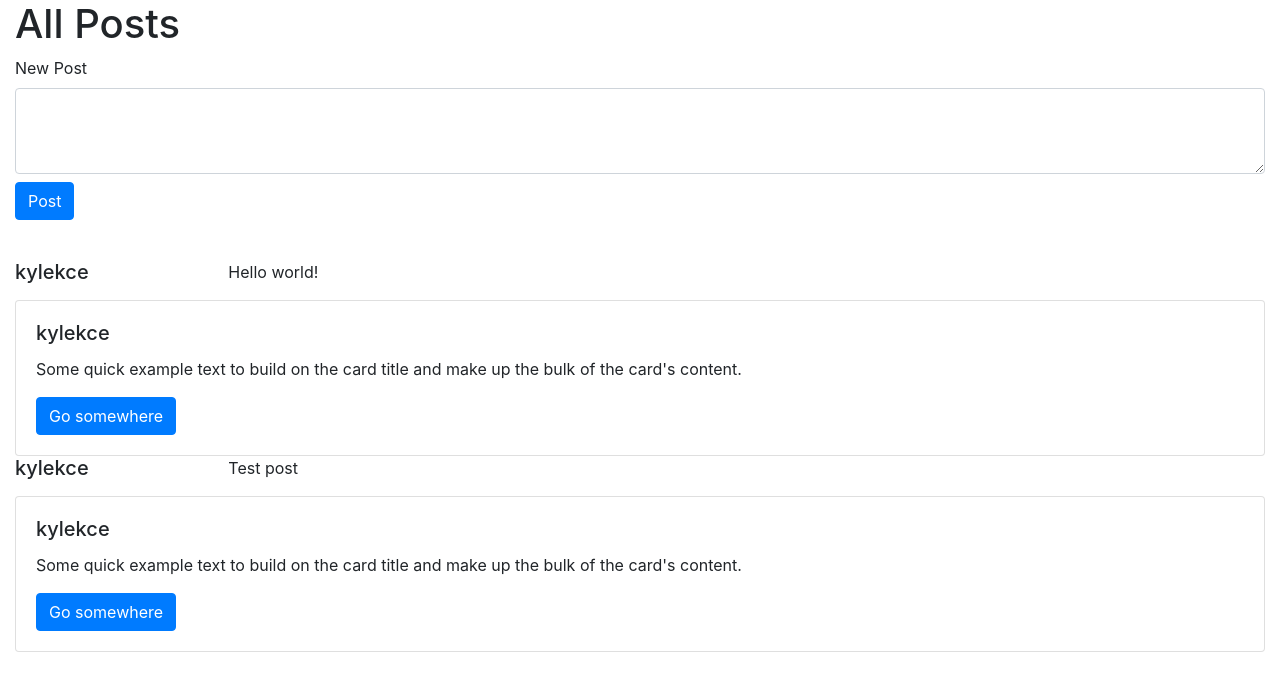
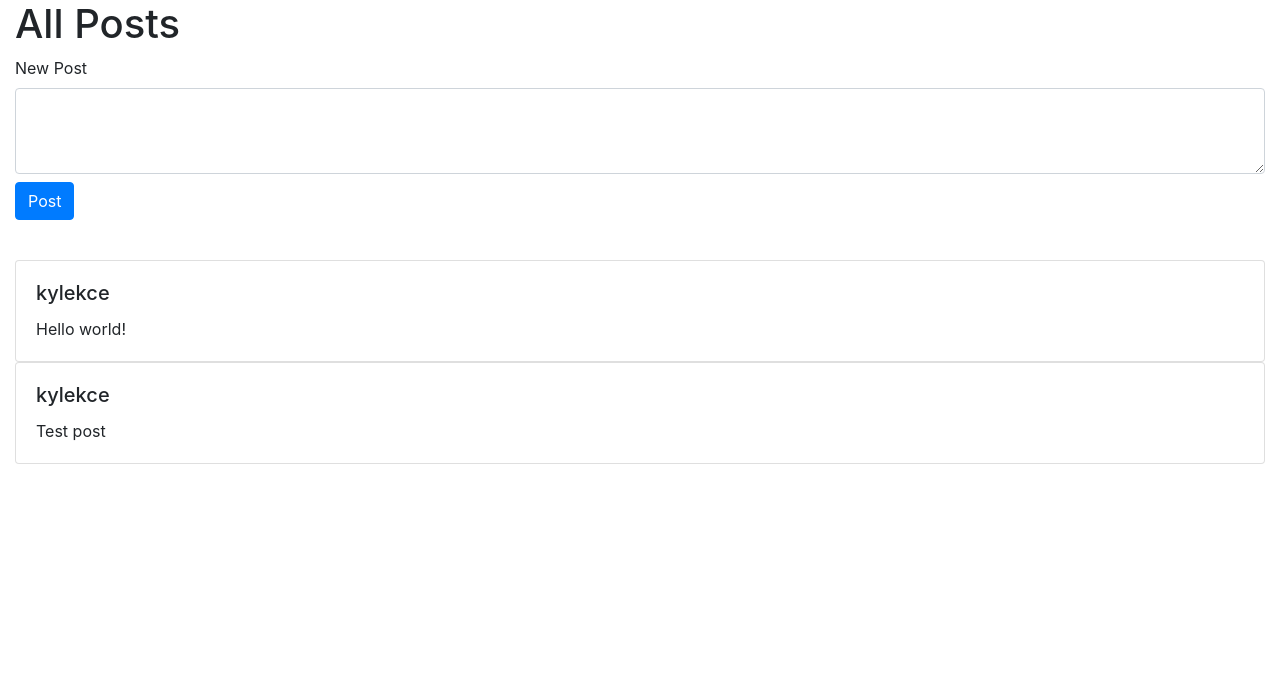
Before and after one commit to kylekce/CS50w, a Django app: page / in a window 1280 px wide. Shown: the part 56-747 px from the top of the page. Run offline with Django 3.2, Linux system fonts and the light colour scheme; a user stored in the database is signed in; data comes from the database, SQL or seed files in the repository; some libraries are stand-ins or nearby versions.

Commit message:
Aug 9, 2023, 8:10 AM

```diff
--- a/Project 4/project4/network/templates/network/index.html
+++ b/Project 4/project4/network/templates/network/index.html
@@ -17,23 +17,10 @@
     <br>
 
     {% for post in posts %}
-    <div class="row">
-        <div class="col-2">
-            <h5>{{ post.user }}</h5>
-        </div>
-        <div class="col-10">
-            <p>{{ post.content }}</p>
-            <p>{{ post.timestamp }}</p>
-            <p>{{ post.likes }}</p>
-        </div>
-    </div>
-
     <div class="card">
         <div class="card-body">
             <h5 class="card-title">{{ post.user }}</h5>
-            <p class="card-text">Some quick example text to build on the card title and make up the bulk of the card's
-                content.</p>
-            <a href="#" class="btn btn-primary">Go somewhere</a>
+            <p class="card-text">{{ post.content }}</p>
         </div>
     </div>
     {% endfor %}
```
